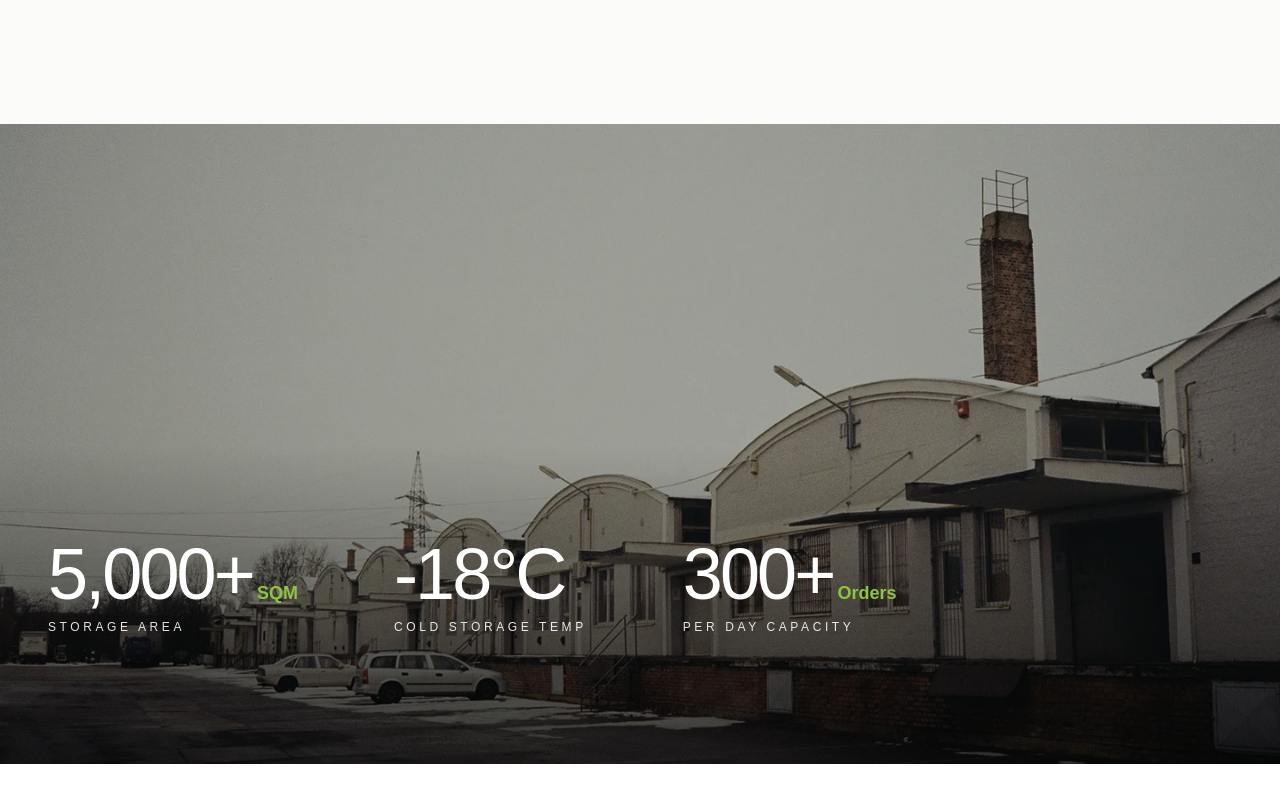
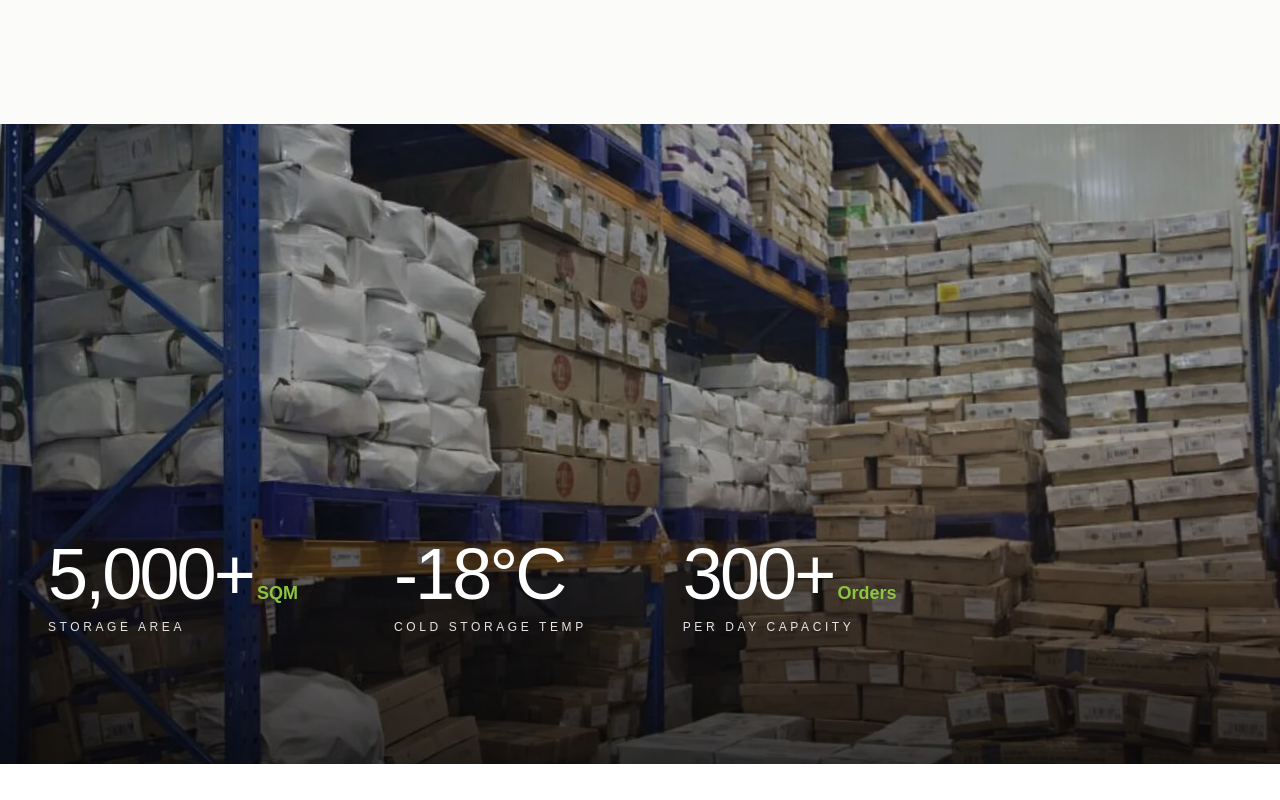
Before and after one commit to BagusSedana/cipta-bersama, a React (Vite) app: page / in a window 1280 px wide. Shown: the part 6980-7780 px from the top of the page. Built offline with nearby package versions, Linux system fonts and the light colour scheme.

Commit message:
feat: update cold storage image to new asset

```diff
--- a/src/app/components/WarehouseSection.tsx
+++ b/src/app/components/WarehouseSection.tsx
@@ -25,7 +25,7 @@ export function WarehouseSection() {
       {/* VERIFIED FACILITY IMAGE - NO WHITE OVERLAYS */}
       <div className="relative w-full h-[60vh] lg:h-[80vh] overflow-hidden bg-[#0A0A0A]">
         <img
-          src="/cold storage.webp"
+          src="/coldStorage.webp"
           alt="Cipta Bersama Premium Cold Storage Logistics Jakarta"
           className="w-full h-full object-cover opacity-70"
           width={1920}
```
Also changed, not shown: public/coldStorage.webp (added), 1 other file (tests, documents, lock files or other folders).
